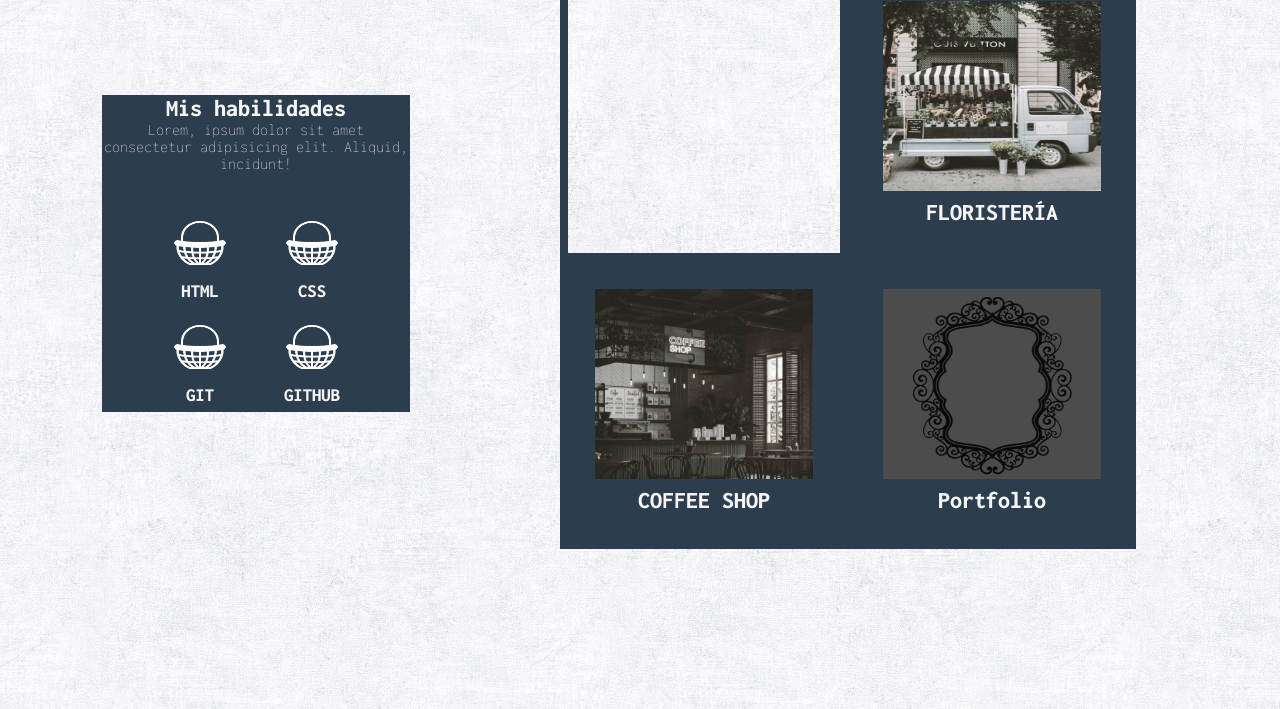
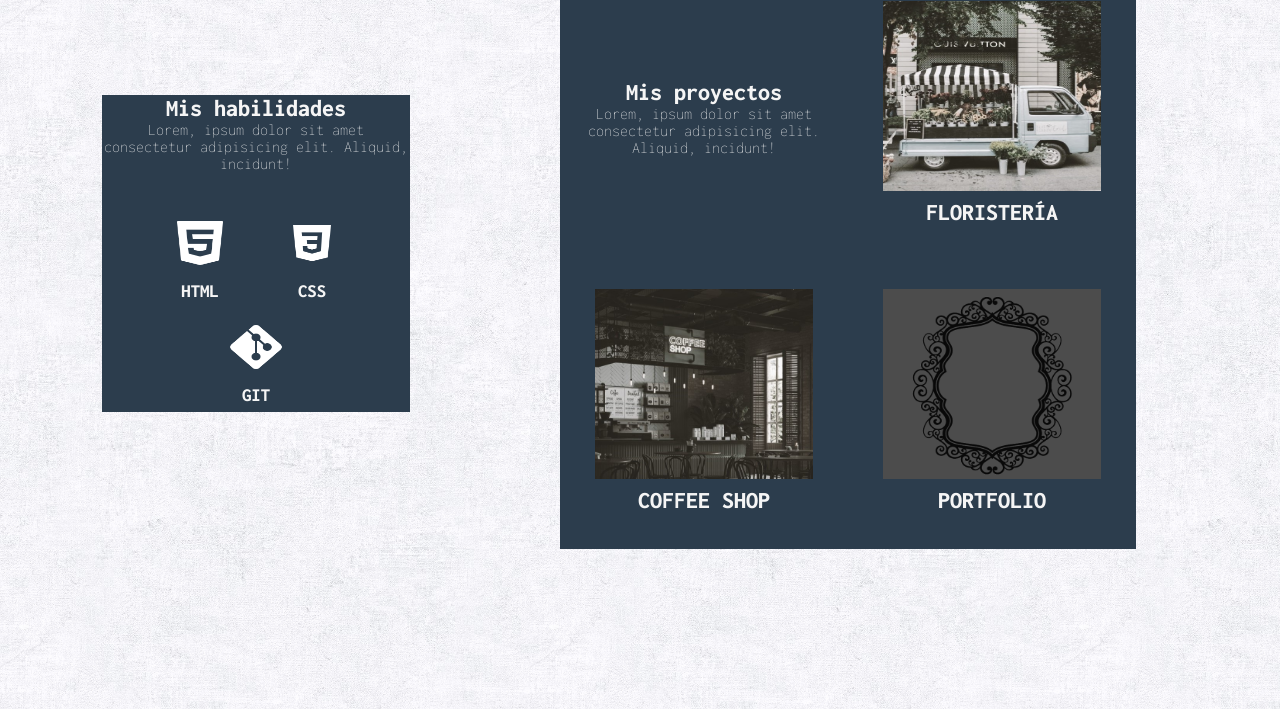
Before and after one commit to daaammm/Portfolio-DamianaM, a plain HTML site: page sobre_mi.html in a window 1280 px wide. Shown: the part 91-800 px from the top of the page. Drawn offline with Linux system fonts and the light colour scheme; a web font is replaced by a local one.

Commit message:
edicion de iconos

```diff
--- a/sobre_mi.html
+++ b/sobre_mi.html
@@ -32,20 +32,16 @@
             </div>
             <div class="soy_soy-habilidades">
                 <div>
-                    <img src="./ICONOS/icons8-cesta-de-mimbre-100.png" alt="">
+                    <img src="./ICONOS/icon_html.png" alt="">
                     <h3>HTML</h3>
                 </div>
                 <div>
-                    <img src="./ICONOS/icons8-cesta-de-mimbre-100.png" alt="">
+                    <img src="./ICONOS/icon_css.png" alt="">
                     <h3>CSS</h3>
                 </div>
                 <div>
-                    <img src="./ICONOS/icons8-cesta-de-mimbre-100.png" alt="">
+                    <img src="./ICONOS/icon-git.png" alt="">
                     <h3>GIT</h3>
-                </div>
-                <div>
-                    <img src="./ICONOS/icons8-cesta-de-mimbre-100.png" alt="">
-                    <h3>GITHUB</h3>
                 </div>
             </div>
         </section>
@@ -65,7 +61,7 @@
             </div>
             <div class="proyectos_proyecto">
                 <img class="proyecto_foto" src="./IMAGENES/Portfolio.png" alt="">
-                <h2>Portfolio</h2>
+                <h2>PORTFOLIO</h2>
             </div>
         </section>
     </section>
--- a/style.css
+++ b/style.css
@@ -242,7 +242,8 @@ header{
     width: 75%;
     display: flex;
     flex-direction: column;
-    align-items: centekground-color: rgb(44, 61, 77);
+    align-items: center;
+    background-color: rgb(44, 61, 77);
     /* azul medio rgb(44, 61, 77); */
     border: .5rem solid rgb(44, 61, 77);
 }
@@ -399,7 +400,7 @@ header{
     }
 
     .formulario{
-        .margin-top: 3rem;
+        margin-top: 3rem;
     }
 
     .campo{
```
Also changed, not shown: ICONOS/icon-git.png (added), ICONOS/icon-github.png (added), ICONOS/icon_css.png (added), ICONOS/icon_html.png (added).
